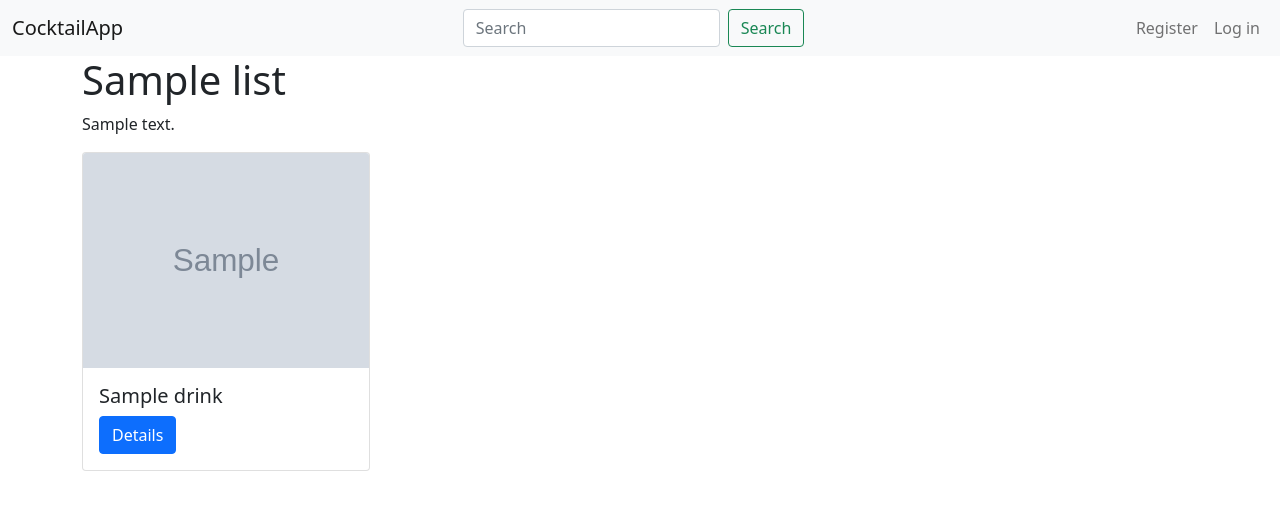
After one commit to tylerfelsted/cocktail-app, a Flask app: page /lists/1 in a window 1280 px wide. The commit adds this page. Shown: the top 510 px of the page. Run offline with Flask 2, Linux system fonts and the light colour scheme; tables that the repository leaves empty hold one stand-in row (values such as "Sample post"); grey boxes marked "Sample" are stand-in pictures.

Commit message:
Added user details and list details pages

```diff
--- a/cocktail-app/app.py
+++ b/cocktail-app/app.py
@@ -4,7 +4,7 @@ import requests
 from flask import Flask, render_template, request, flash, redirect, session, g
 from models import db, connect_db, User, List, List_Drink
 from forms import UserForm, ListForm
-from helper import CURR_USER_KEY, do_login, do_logout, extract_ingredients
+from helper import CURR_USER_KEY, do_login, do_logout, extract_ingredients, extract_drinks
 
 
 API_BASE_URL = "https://www.thecocktaildb.com/api/json/v1/1"
@@ -48,7 +48,7 @@ def register_user():
         flash(f"Registered {user.username}", "success")
         return redirect('/')
 
-    return render_template('new_user.html', form=form)
+    return render_template('users/register.html', form=form)
 
 @app.route('/login', methods=["GET", "POST"])
 def login_user():
@@ -65,7 +65,7 @@ def login_user():
         else:
             flash('Incorrect username/password', "danger")
 
-    return render_template('login.html', form=form)
+    return render_template('users/login.html', form=form)
 
 @app.route('/logout')
 def logout_user():
@@ -73,20 +73,26 @@ def logout_user():
     flash("Logged out!", "info")
     return redirect('/')
 
+@app.route('/users/<username>')
+def show_user_details(username):
+    if g.user.username == username:
+        user = User.query.get_or_404(username)
+        return render_template('users/details.html', user=user)
+
 @app.route('/drinks/search')
 def search_drinks():
     search = request.args.get('search')
     res = requests.get(f'{API_BASE_URL}/search.php?s={search}')
     drinks = res.json()['drinks']
 
-    return render_template('drinks.html', drinks=drinks)
+    return render_template('drinks/drinks.html', drinks=drinks)
 
 @app.route('/drinks/<int:drink_id>')
 def show_drink_details(drink_id):
     res = requests.get(f'{API_BASE_URL}/lookup.php?i={drink_id}')
     drink = res.json()['drinks'][0]
     ingredients = extract_ingredients(drink)
-    return render_template('drink_details.html', drink=drink, ingredients=ingredients)
+    return render_template('drinks/details.html', drink=drink, ingredients=ingredients)
 
 @app.route('/lists/new', methods=["GET", "POST"])
 def show_list_form():
@@ -101,3 +107,9 @@ def show_list_form():
         return redirect('/')
 
     return render_template('list_form.html', form=form)
+
+@app.route('/lists/<int:list_id>')
+def show_list(list_id):
+    drink_list = List.query.get_or_404(list_id)
+    drinks = extract_drinks(drink_list)
+    return render_template('list_details.html', drink_list=drink_list, drinks=drinks)
--- a/cocktail-app/helper.py
+++ b/cocktail-app/helper.py
@@ -21,3 +21,13 @@ def extract_ingredients(drink):
             else:
                 ingredients.append(ingredient)
     return ingredients
+
+def extract_drinks(drink_list):
+    drinks = []
+    for drink in drink_list.drinks:
+        drinks.append({
+            "idDrink": drink.id,
+            "strDrink": drink.name,
+            "strDrinkThumb": drink.image_url
+        });
+    return drinks
--- a/cocktail-app/templates/drink_details.html
+++ b/cocktail-app/templates/drinks/details.html
@@ -8,9 +8,5 @@
     {% for ingredient in ingredients %}
     <li>{{ingredient}}</li>
     {% endfor %}
-    <!-- <li>{{drink['strMeasure1']}} {{drink['strIngredient1']}}</li>
-    <li>{{drink['strMeasure2']}} {{drink['strIngredient2']}}</li>
-    <li>{{drink['strMeasure3']}} {{drink['strIngredient3']}}</li>
-    <li>{{drink['strIngredient4']}}</li> -->
 </ul>
 {% endblock %}
--- /dev/null
+++ b/cocktail-app/templates/drinks/drink_card.html
@@ -0,0 +1,7 @@
+<div class="card" style="width: 18rem;">
+    <img src="{{drink['strDrinkThumb']}}" class="card-img-top">
+    <div class="card-body">
+        <h5 class="card-title">{{drink['strDrink']}}</h5>
+        <a href="/drinks/{{drink['idDrink']}}" class="btn btn-primary">Details</a>
+    </div>
+</div>
--- a/cocktail-app/templates/index.html
+++ b/cocktail-app/templates/index.html
@@ -1,5 +1,5 @@
 {% extends 'base.html' %}
 
 {% block content %}
-<h2>Hello from index.html</h2>
+
 {% endblock %}
--- /dev/null
+++ b/cocktail-app/templates/list_details.html
@@ -0,0 +1,9 @@
+{% extends 'base.html' %}
+
+{% block content %}
+<h1>{{drink_list.name}}</h1>
+<p>{{drink_list.description}}</p>
+{% for drink in drinks %}
+{% include 'drinks/drink_card.html' %}
+{% endfor %}
+{% endblock %}
```
Also changed, not shown: cocktail-app/models.py (+14 -4 lines), cocktail-app/templates/drinks.html (deleted, +0 -17 lines), cocktail-app/templates/drinks/drinks.html (added, +11 -0 lines), cocktail-app/templates/form.html (added, +8 -0 lines), cocktail-app/templates/list_form.html (+1 -8 lines), cocktail-app/templates/login.html (deleted, +0 -16 lines), cocktail-app/templates/new_user.html (deleted, +0 -16 lines), cocktail-app/templates/users/details.html (added, +11 -0 lines), cocktail-app/templates/users/login.html (added, +8 -0 lines), cocktail-app/templates/users/register.html (added, +8 -0 lines), cocktail-app/static/app.js (added).
